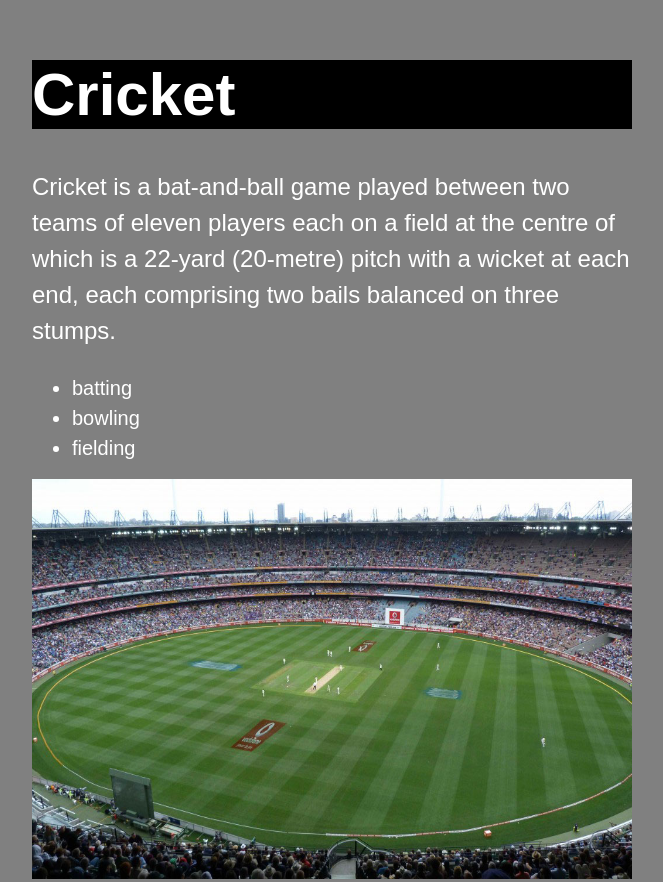
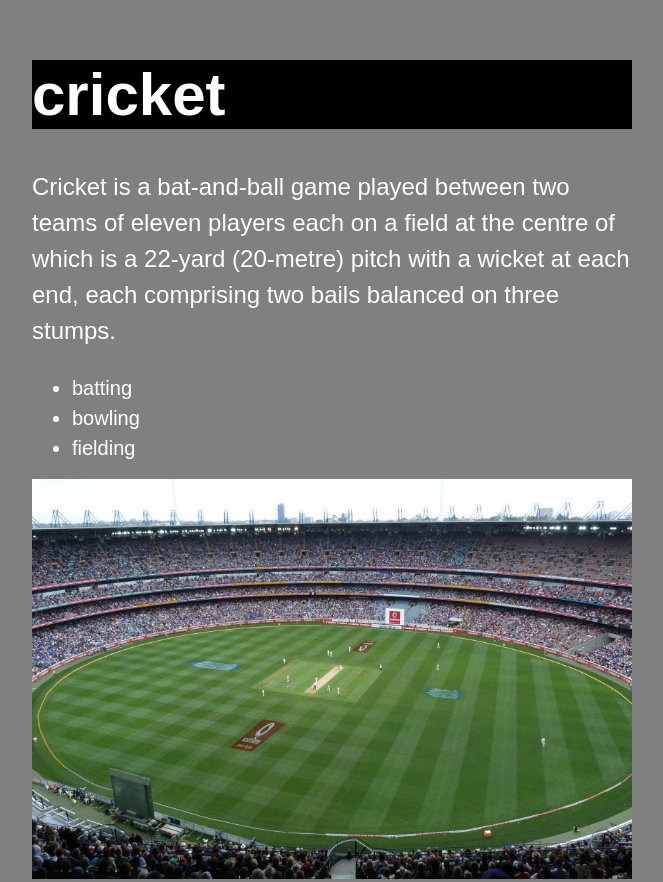
Before and after one commit to saidhamza1999/my-first-live-website, a plain HTML site: page index.html in a window 1280 px wide. Shown: the top 882 px of the page, without its empty margins (308-971 px from the left). Drawn offline with Linux system fonts and the light colour scheme; a web font is replaced by a local one.

Commit message:
update heading text

```diff
--- a/index.html
+++ b/index.html
@@ -6,7 +6,7 @@
         <link href="https://fonts.googleapis.com/css2?family=Anek+Latin&display=swap" rel="stylesheet">
     </head>
     <body>
-        <h1>Cricket</h1>
+        <h1>cricket</h1>
         <p>Cricket is a bat-and-ball game played between two teams of eleven players each on a field at the centre of which is a 22-yard (20-metre) pitch with a wicket at each end, each comprising two bails balanced on three stumps.</p>
         <ul>
             <li>batting</li>
```
